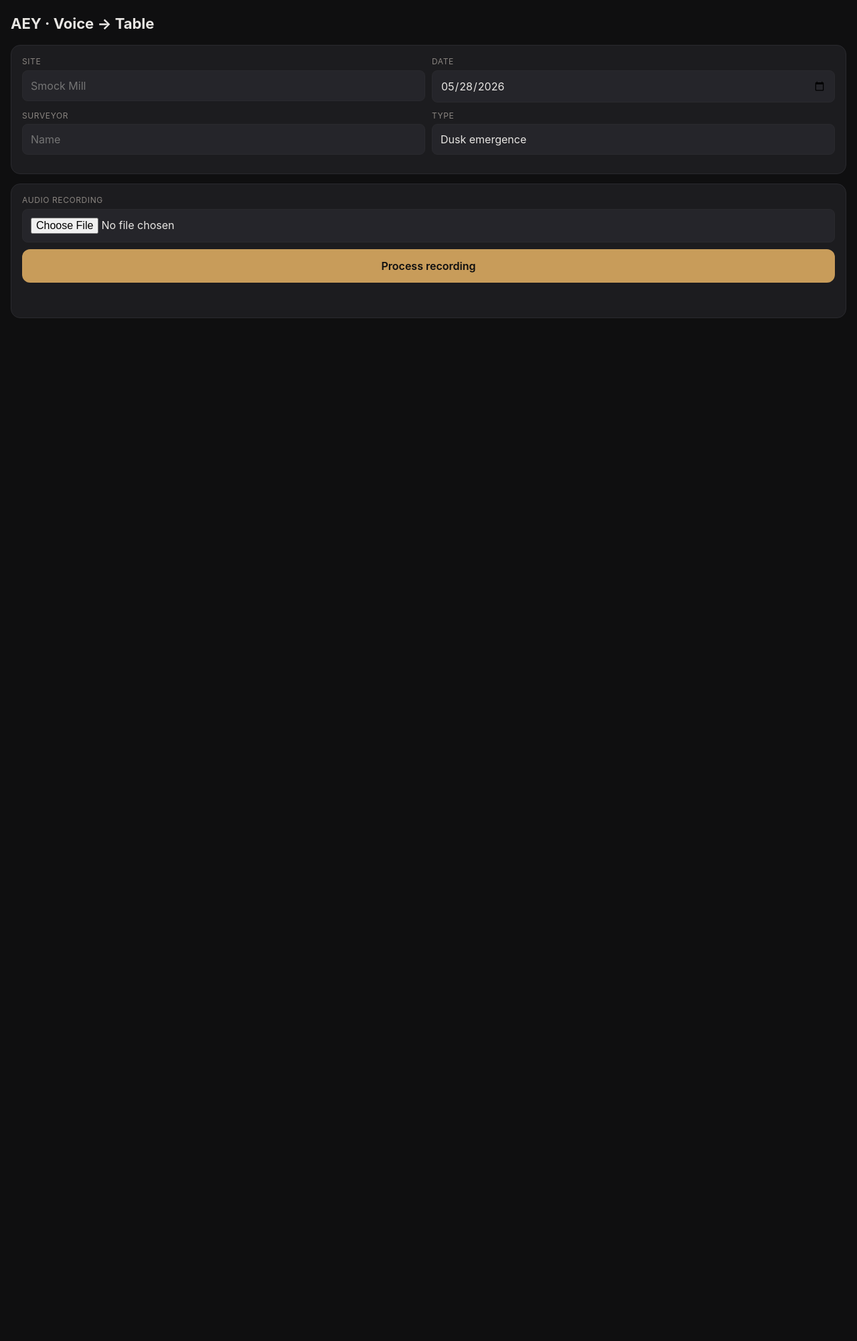
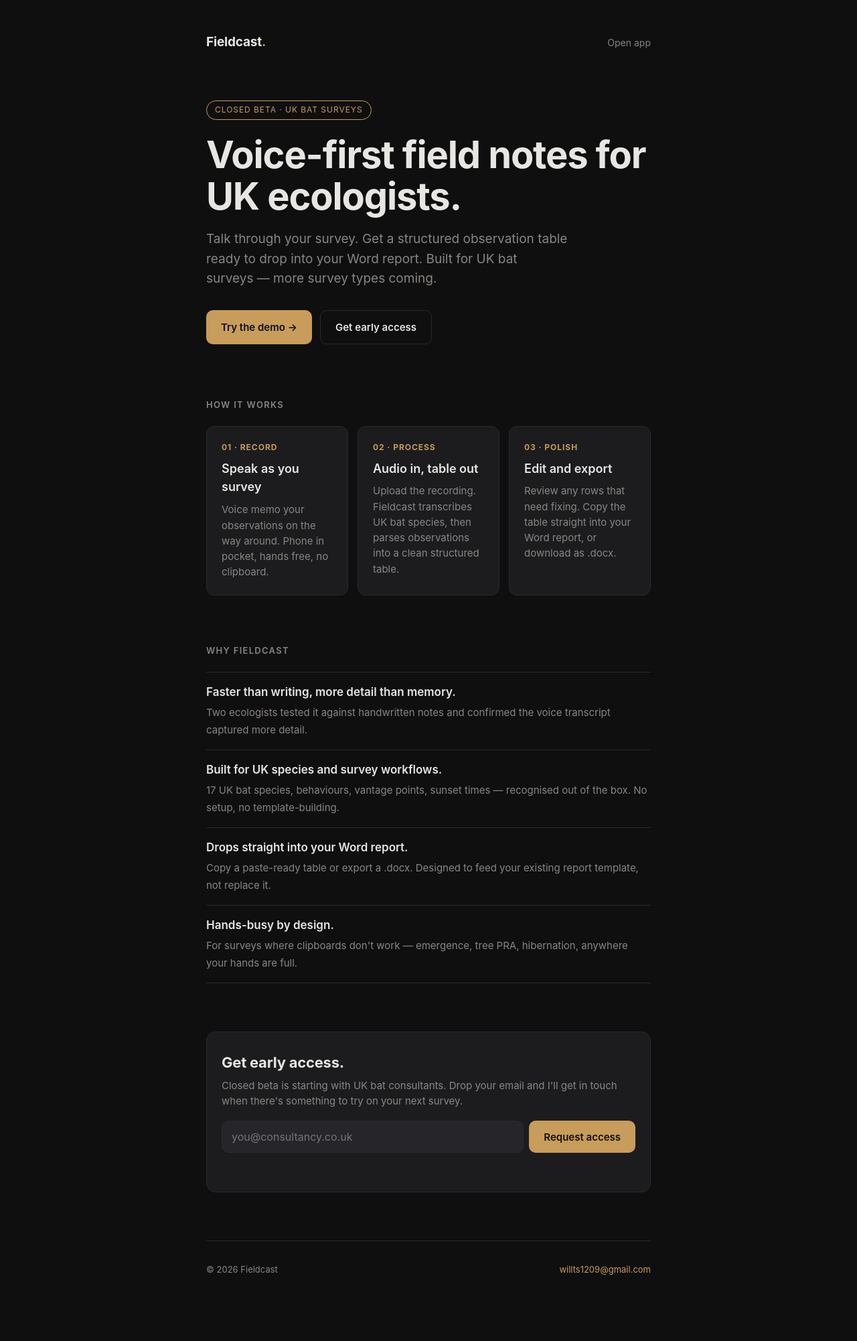
Before and after one commit to willts1209/AEYMAIN, a Flask app: page / in a window 1280 px wide. Shown: the whole page at 67% size. Before the commit the page ends 475 px from the top, so only its background shows below. Run offline with Flask 3, Linux system fonts and the light colour scheme; some libraries are stand-ins or nearby versions.

Commit message:
Brand as Fieldcast; add landing page at /, move app to /app
- New templates/landing.html: dark-mode marketing page with hero,
  how-it-works (Record/Process/Polish), why-Fieldcast bullets including
  the hands-busy positioning, and an email signup form.
- app.py: / now serves the landing page; the existing voice-to-table app
  moves to /app. New /api/signup endpoint logs early-access emails to
  stdout (visible in Render logs) — upgrade to a real datastore later.
- manifest.json: Fieldcast naming, PWA start_url and scope point to /app
  so installed users land directly in the tool.
- index.html: page title and H1 renamed AEY -> Fieldcast.

Co-Authored-By: Claude Opus 4.7 <noreply@anthropic.com>

```diff
--- a/app.py
+++ b/app.py
@@ -99,6 +99,11 @@ GROQ_MAX_BYTES = 25 * 1024 * 1024  # Groq's hard limit on /audio/transcriptions
 
 # ── Routes ───────────────────────────────────────────────────────────
 @app.route("/")
+def landing():
+    return render_template("landing.html")
+
+
+@app.route("/app")
 def index():
     return render_template("index.html")
 
@@ -111,6 +116,21 @@ def static_files(filename):
 @app.route("/healthz")
 def healthz():
     return "ok"
+
+
+@app.route("/api/signup", methods=["POST"])
+def signup():
+    """Early-access email signup. Logs to stdout (visible in Render logs).
+    Upgrade to a real datastore once volume warrants it.
+    """
+    data = request.json or {}
+    email = (data.get("email") or "").strip()
+    if not email or "@" not in email:
+        return jsonify({"error": "invalid email"}), 400
+    # stdout shows up in Render's live logs; harvest from there for now.
+    app.logger.info("[SIGNUP] %s", email)
+    print(f"[SIGNUP] {email}", flush=True)
+    return jsonify({"ok": True})
 
 
 @app.route("/api/transcribe", methods=["POST"])
--- a/templates/index.html
+++ b/templates/index.html
@@ -3,13 +3,13 @@
 <head>
 <meta charset="UTF-8">
 <meta name="viewport" content="width=device-width, initial-scale=1.0, viewport-fit=cover">
-<title>AEY — Voice to Survey Table</title>
+<title>Fieldcast — Voice to Survey Table</title>
 <link rel="manifest" href="/static/manifest.json">
 <meta name="theme-color" content="#0f0f10">
 <meta name="apple-mobile-web-app-capable" content="yes">
 <meta name="mobile-web-app-capable" content="yes">
 <meta name="apple-mobile-web-app-status-bar-style" content="black-translucent">
-<meta name="apple-mobile-web-app-title" content="AEY">
+<meta name="apple-mobile-web-app-title" content="Fieldcast">
 <link rel="apple-touch-icon" href="/static/icon-192.png">
 <style>
   :root {
@@ -143,7 +143,7 @@
 </head>
 <body>
 
-<h1>AEY · Voice → Table</h1>
+<h1>Fieldcast · Voice → Table</h1>
 
 <div class="card">
   <div class="field-grid">
--- /dev/null
+++ b/templates/landing.html
@@ -0,0 +1,332 @@
+<!DOCTYPE html>
+<html lang="en">
+<head>
+<meta charset="UTF-8">
+<meta name="viewport" content="width=device-width, initial-scale=1.0">
+<title>Fieldcast — Voice-first field notes for UK ecologists</title>
+<meta name="description" content="Talk through your survey. Get a structured observation table ready to drop into your report. Built for UK bat surveys.">
+<meta name="theme-color" content="#0f0f10">
+<meta property="og:title" content="Fieldcast — Voice-first field notes for UK ecologists">
+<meta property="og:description" content="Talk through your survey. Get a structured observation table ready to drop into your report.">
+<meta property="og:type" content="website">
+<link rel="apple-touch-icon" href="/static/icon-192.png">
+<style>
+  :root {
+    --bg: #0f0f10;
+    --fg: #e8e6e3;
+    --muted: #8a8580;
+    --accent: #c89c5a;
+    --accent-fg: #0f0f10;
+    --card: #1c1c1f;
+    --border: #2a2a2e;
+  }
+  * { box-sizing: border-box; -webkit-tap-highlight-color: transparent; }
+  html, body { margin: 0; padding: 0; }
+  body {
+    font-family: -apple-system, BlinkMacSystemFont, "SF Pro", system-ui, sans-serif;
+    background: var(--bg);
+    color: var(--fg);
+    font-size: 17px;
+    line-height: 1.55;
+    -webkit-font-smoothing: antialiased;
+  }
+  a { color: var(--accent); text-decoration: none; }
+  a:hover { text-decoration: underline; }
+  .container {
+    max-width: 720px;
+    margin: 0 auto;
+    padding: 32px 22px 64px;
+  }
+  header {
+    display: flex;
+    align-items: center;
+    justify-content: space-between;
+    margin-bottom: 72px;
+  }
+  .wordmark {
+    font-size: 19px;
+    font-weight: 700;
+    letter-spacing: -0.01em;
+  }
+  .wordmark .dot { color: var(--accent); }
+  nav a {
+    font-size: 14px;
+    color: var(--muted);
+    margin-left: 18px;
+  }
+  nav a:hover { color: var(--fg); }
+  .hero h1 {
+    font-size: 44px;
+    line-height: 1.1;
+    letter-spacing: -0.02em;
+    margin: 0 0 18px;
+    font-weight: 700;
+  }
+  .hero .tagline {
+    font-size: 19px;
+    color: var(--muted);
+    max-width: 540px;
+    margin: 0 0 32px;
+  }
+  .hero .badge {
+    display: inline-block;
+    font-size: 12px;
+    text-transform: uppercase;
+    letter-spacing: 0.08em;
+    color: var(--accent);
+    border: 1px solid var(--accent);
+    border-radius: 999px;
+    padding: 4px 12px;
+    margin-bottom: 22px;
+  }
+  .cta-row {
+    display: flex;
+    gap: 12px;
+    flex-wrap: wrap;
+    margin-bottom: 80px;
+  }
+  .btn {
+    display: inline-flex;
+    align-items: center;
+    justify-content: center;
+    padding: 13px 22px;
+    border-radius: 10px;
+    font-size: 15px;
+    font-weight: 600;
+    font-family: inherit;
+    cursor: pointer;
+    border: none;
+    text-decoration: none;
+  }
+  .btn.primary { background: var(--accent); color: var(--accent-fg); }
+  .btn.secondary { background: transparent; color: var(--fg); border: 1px solid var(--border); }
+  .btn:hover { text-decoration: none; opacity: 0.92; }
+  h2 {
+    font-size: 13px;
+    text-transform: uppercase;
+    letter-spacing: 0.1em;
+    color: var(--muted);
+    margin: 0 0 22px;
+    font-weight: 600;
+  }
+  .section { margin-bottom: 72px; }
+  .steps {
+    display: grid;
+    grid-template-columns: 1fr;
+    gap: 14px;
+  }
+  .step {
+    background: var(--card);
+    border: 1px solid var(--border);
+    border-radius: 12px;
+    padding: 22px;
+  }
+  .step .num {
+    font-size: 12px;
+    color: var(--accent);
+    font-weight: 700;
+    letter-spacing: 0.08em;
+    text-transform: uppercase;
+    margin-bottom: 8px;
+  }
+  .step h3 {
+    margin: 0 0 8px;
+    font-size: 18px;
+    font-weight: 600;
+  }
+  .step p {
+    margin: 0;
+    color: var(--muted);
+    font-size: 15px;
+  }
+  .why-list {
+    list-style: none;
+    padding: 0;
+    margin: 0;
+  }
+  .why-list li {
+    padding: 16px 0;
+    border-top: 1px solid var(--border);
+    color: var(--fg);
+  }
+  .why-list li:last-child { border-bottom: 1px solid var(--border); }
+  .why-list li strong {
+    display: block;
+    font-weight: 600;
+    margin-bottom: 4px;
+  }
+  .why-list li span {
+    color: var(--muted);
+    font-size: 15px;
+  }
+  .signup {
+    background: var(--card);
+    border: 1px solid var(--border);
+    border-radius: 14px;
+    padding: 28px 22px;
+  }
+  .signup h3 {
+    margin: 0 0 6px;
+    font-size: 22px;
+    font-weight: 700;
+    letter-spacing: -0.01em;
+  }
+  .signup p {
+    margin: 0 0 18px;
+    color: var(--muted);
+    font-size: 15px;
+  }
+  .signup form {
+    display: flex;
+    gap: 8px;
+    flex-wrap: wrap;
+  }
+  .signup input[type=email] {
+    flex: 1;
+    min-width: 220px;
+    padding: 13px 14px;
+    font-size: 16px;
+    background: #25252a;
+    color: var(--fg);
+    border: 1px solid var(--border);
+    border-radius: 10px;
+    font-family: inherit;
+  }
+  .signup input[type=email]:focus { outline: none; border-color: var(--accent); }
+  .signup button { padding: 13px 22px; }
+  .signup .status {
+    font-size: 14px;
+    color: var(--muted);
+    margin-top: 12px;
+    min-height: 18px;
+  }
+  .signup .status.error { color: #c8625a; }
+  .signup .status.success { color: #7fb98a; }
+  footer {
+    margin-top: 72px;
+    padding-top: 32px;
+    border-top: 1px solid var(--border);
+    color: var(--muted);
+    font-size: 13px;
+    display: flex;
+    justify-content: space-between;
+    flex-wrap: wrap;
+    gap: 10px;
+  }
+  @media (min-width: 640px) {
+    .container { padding: 48px 28px 96px; }
+    .hero h1 { font-size: 56px; }
+    .steps { grid-template-columns: 1fr 1fr 1fr; }
+  }
+</style>
+</head>
+<body>
+
+<div class="container">
+
+  <header>
+    <div class="wordmark">Fieldcast<span class="dot">.</span></div>
+    <nav>
+      <a href="/app">Open app</a>
+    </nav>
+  </header>
+
+  <section class="hero">
+    <div class="badge">Closed beta · UK bat surveys</div>
+    <h1>Voice-first field notes for UK ecologists.</h1>
+    <p class="tagline">Talk through your survey. Get a structured observation table ready to drop into your Word report. Built for UK bat surveys — more survey types coming.</p>
+    <div class="cta-row">
+      <a class="btn primary" href="/app">Try the demo →</a>
+      <a class="btn secondary" href="#signup">Get early access</a>
+    </div>
+  </section>
+
+  <section class="section">
+    <h2>How it works</h2>
+    <div class="steps">
+      <div class="step">
+        <div class="num">01 · Record</div>
+        <h3>Speak as you survey</h3>
+        <p>Voice memo your observations on the way around. Phone in pocket, hands free, no clipboard.</p>
+      </div>
+      <div class="step">
+        <div class="num">02 · Process</div>
+        <h3>Audio in, table out</h3>
+        <p>Upload the recording. Fieldcast transcribes UK bat species, then parses observations into a clean structured table.</p>
+      </div>
+      <div class="step">
+        <div class="num">03 · Polish</div>
+        <h3>Edit and export</h3>
+        <p>Review any rows that need fixing. Copy the table straight into your Word report, or download as .docx.</p>
+      </div>
+    </div>
+  </section>
+
+  <section class="section">
+    <h2>Why Fieldcast</h2>
+    <ul class="why-list">
+      <li>
+        <strong>Faster than writing, more detail than memory.</strong>
+        <span>Two ecologists tested it against handwritten notes and confirmed the voice transcript captured more detail.</span>
+      </li>
+      <li>
+        <strong>Built for UK species and survey workflows.</strong>
+        <span>17 UK bat species, behaviours, vantage points, sunset times — recognised out of the box. No setup, no template-building.</span>
+      </li>
+      <li>
+        <strong>Drops straight into your Word report.</strong>
+        <span>Copy a paste-ready table or export a .docx. Designed to feed your existing report template, not replace it.</span>
+      </li>
+      <li>
+        <strong>Hands-busy by design.</strong>
+        <span>For surveys where clipboards don't work — emergence, tree PRA, hibernation, anywhere your hands are full.</span>
+      </li>
+    </ul>
+  </section>
+
+  <section class="section" id="signup">
+    <div class="signup">
+      <h3>Get early access.</h3>
+      <p>Closed beta is starting with UK bat consultants. Drop your email and I'll get in touch when there's something to try on your next survey.</p>
+      <form id="signupForm">
+        <input type="email" id="email" name="email" placeholder="you@consultancy.co.uk" required autocomplete="email">
+        <button class="btn primary" type="submit">Request access</button>
+      </form>
+      <div class="status" id="signupStatus"></div>
+    </div>
+  </section>
+
+  <footer>
+    <span>© 2026 Fieldcast</span>
+    <span><a href="mailto:willts1209@gmail.com">willts1209@gmail.com</a></span>
+  </footer>
+
+</div>
+
+<script>
+  document.getElementById('signupForm').addEventListener('submit', async (e) => {
+    e.preventDefault();
+    const status = document.getElementById('signupStatus');
+    const email = document.getElementById('email').value.trim();
+    if (!email) return;
+    status.textContent = 'Sending...';
+    status.className = 'status';
+    try {
+      const res = await fetch('/api/signup', {
+        method: 'POST',
+        headers: { 'Content-Type': 'application/json' },
+        body: JSON.stringify({ email }),
+      });
+      if (!res.ok) throw new Error(`signup failed (${res.status})`);
+      status.textContent = "Thanks — you're on the list. I'll be in touch.";
+      status.className = 'status success';
+      document.getElementById('email').value = '';
+    } catch (err) {
+      status.textContent = 'Something went wrong. Email willts1209@gmail.com instead.';
+      status.className = 'status error';
+    }
+  });
+</script>
+
+</body>
+</html>
```
Also changed, not shown: static/manifest.json.
